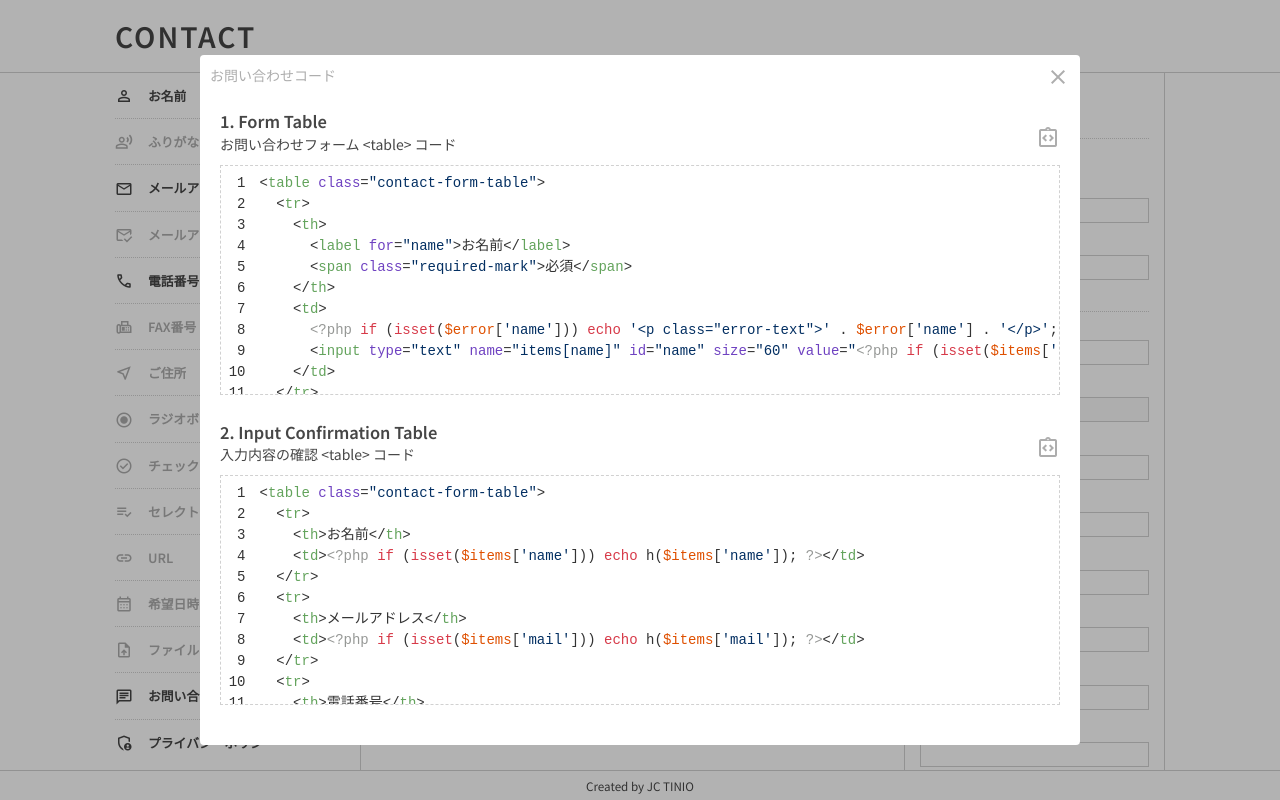
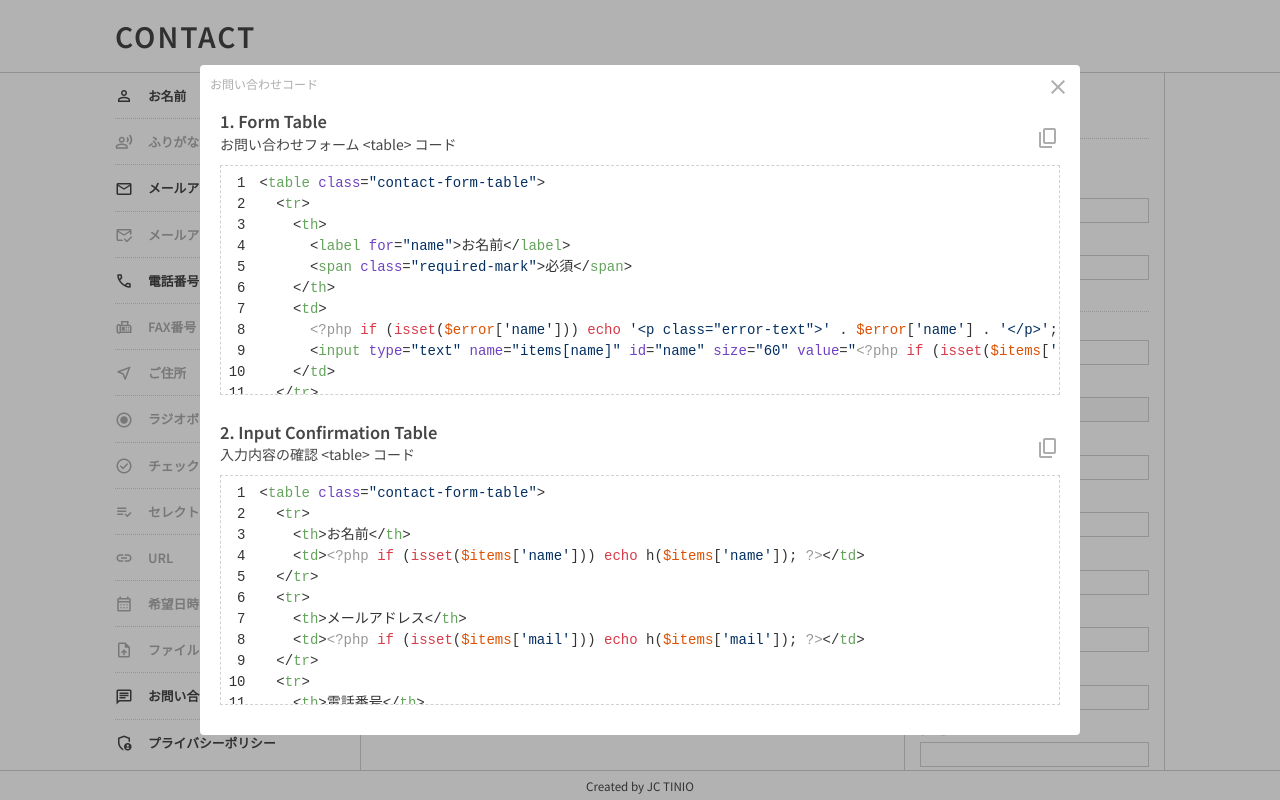
Before and after one commit to Czekras/contact, a React (Create React App) app: page / in a window 1280 px wide. Both pictures are taken after a click on the button "code". Built offline with nearby package versions, Linux system fonts and the light colour scheme; a web font is replaced by a local one.

Commit message:
Fix: Copy icon

```diff
--- a/src/component/Output.jsx
+++ b/src/component/Output.jsx
@@ -550,15 +550,15 @@ ${innerItemList.join('\n')}
               <button
                 className="output__button output__button--copy"
                 onClick={() => copytToClipboard('main', generatedMainCode)}
-                data-tooltip-id="copy-tooltip"
-                data-tooltip-content={'コピー'}
-                data-tooltip-place="left"
+                // data-tooltip-id="copy-tooltip"
+                // data-tooltip-content={'コピー'}
+                // data-tooltip-place="left"
               >
                 <span className="material-symbols-outlined">
-                  {copyMain ? 'inventory' : 'integration_instructions'}
+                  {copyMain ? 'done' : 'content_copy'}
                 </span>
               </button>
-              <Tooltip id="copy-tooltip" />
+              {/* <Tooltip id="copy-tooltip" /> */}
             </div>
             <div className="output__item-code">
               <SyntaxHighlighter
@@ -585,15 +585,15 @@ ${innerItemList.join('\n')}
                 onClick={() =>
                   copytToClipboard('confirm', updatedConfirmationCode)
                 }
-                data-tooltip-id="copy-tooltip"
-                data-tooltip-content={'コピー'}
-                data-tooltip-place="left"
+                // data-tooltip-id="copy-tooltip"
+                // data-tooltip-content={'コピー'}
+                // data-tooltip-place="left"
               >
                 <span className="material-symbols-outlined">
-                  {copyConfirm ? 'inventory' : 'integration_instructions'}
+                  {copyConfirm ? 'done ' : 'content_copy'}
                 </span>
               </button>
-              <Tooltip id="copy-tooltip" />
+              {/* <Tooltip id="copy-tooltip" /> */}
             </div>
             <div className="output__item-code">
               <SyntaxHighlighter
--- a/src/css/main.css
+++ b/src/css/main.css
@@ -466,10 +466,10 @@ a {
 .output__title {
   color: #adadad;
   font-weight: 400;
-  font-size: 14px;
+  font-size: 12px;
 }
 .output__content {
-  padding: 15px 20px;
+  padding: 5px 20px;
 }
 .output__item {
   margin-bottom: 25px;
--- a/src/css/main.scss
+++ b/src/css/main.scss
@@ -638,11 +638,11 @@ a {
   &__title {
     color: $clr-sub;
     font-weight: 400;
-    font-size: 14px;
+    font-size: 12px;
   }
 
   &__content {
-    padding: 15px 20px;
+    padding: 5px 20px;
   }
 
   &__item {
```
